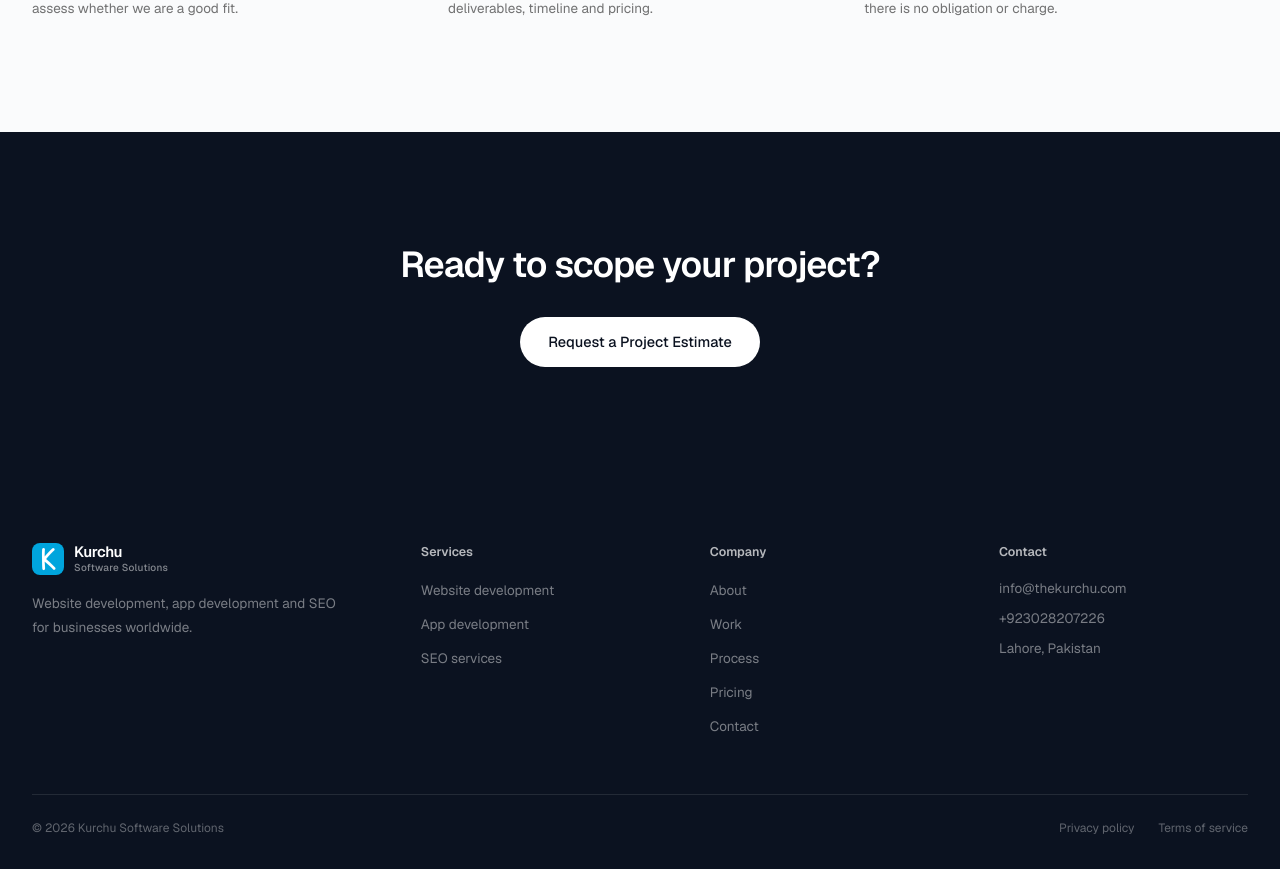
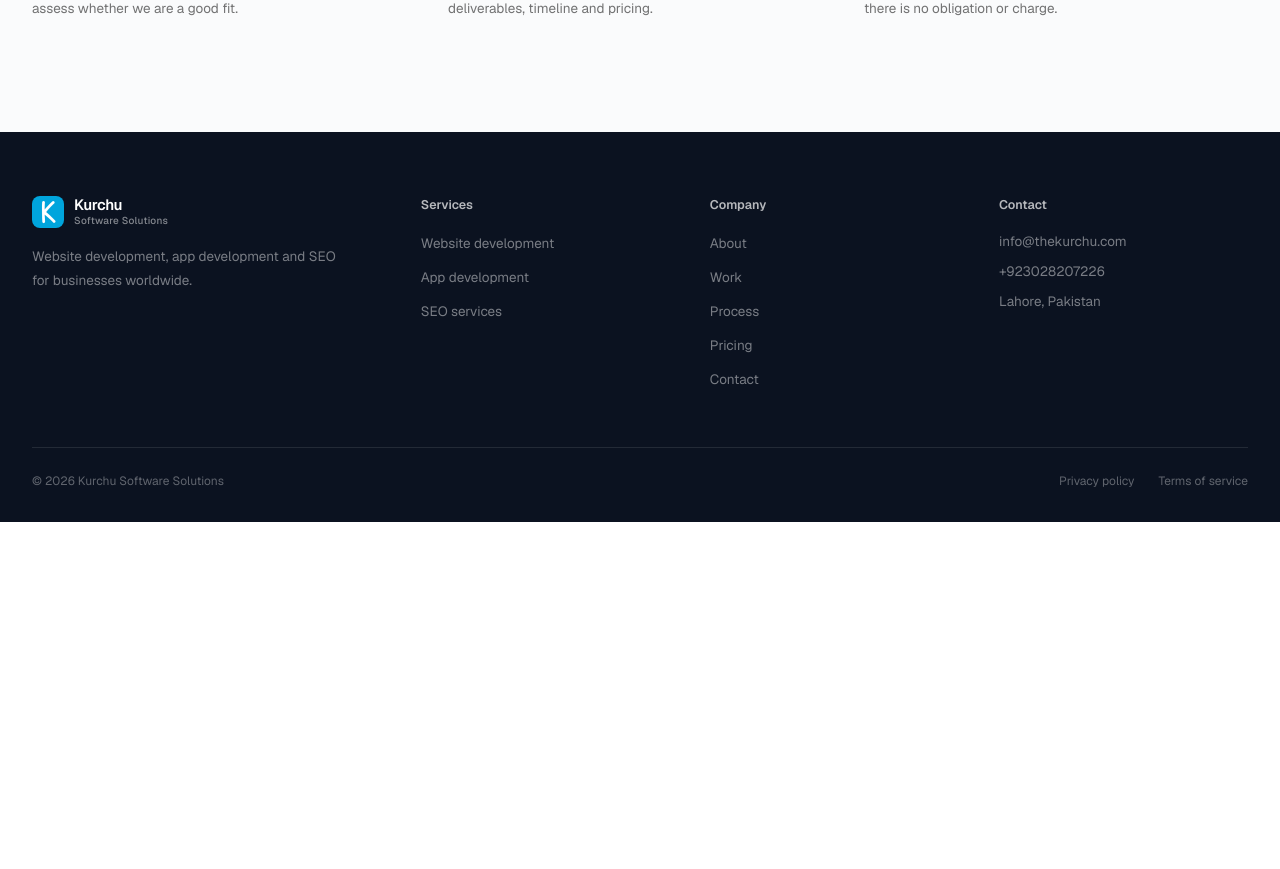
Before and after one commit to asadwaqas-dev21/kurchu-website, a Next.js app: page /pricing in a window 1280 px wide. Shown: the part 1920-2789 px from the top of the page. After the commit the page ends 2442 px from the top, so only its background shows below. Built offline with nearby package versions, Linux system fonts and the light colour scheme.

Commit message:
feat: add Header navigation component and pricing page with project estimates

```diff
--- a/app/components/Header.tsx
+++ b/app/components/Header.tsx
@@ -50,7 +50,8 @@ export default function Header() {
                 </a>
 
                 {showServices && (
-                  <div className="absolute top-full left-0 z-50 mt-2 w-56 rounded-xl border border-black/[0.07] bg-white p-2 shadow-lg">
+                  <div className="absolute top-full left-0 z-50 pt-2 w-56">
+                    <div className="rounded-xl border border-black/[0.07] bg-white p-2 shadow-lg">
                       {serviceDropdown.map((s) => (
                         <a
                           key={s.href}
@@ -62,6 +63,7 @@ export default function Header() {
                           {s.label}
                         </a>
                       ))}
+                    </div>
                   </div>
                 )}
               </div>
--- a/app/pricing/page.tsx
+++ b/app/pricing/page.tsx
@@ -170,13 +170,7 @@ export default function PricingPage() {
         </div>
       </section>
 
-      {/* ── CTA ────────────────────────────────────── */}
-      <CTASection
-        heading="Ready to scope your project?"
-        ctaLabel="Request a Project Estimate"
-        ctaHref="/contact"
-        dark
-      />
+
     </InnerLayout>
   );
 }
```
Lines whose indentation alone changed are shown as unchanged.
